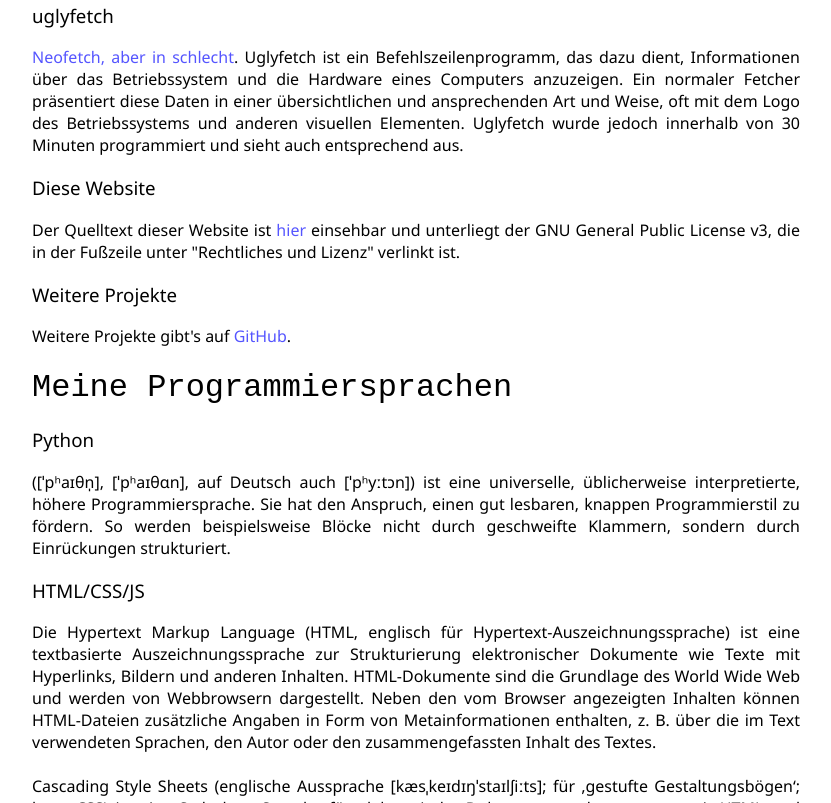
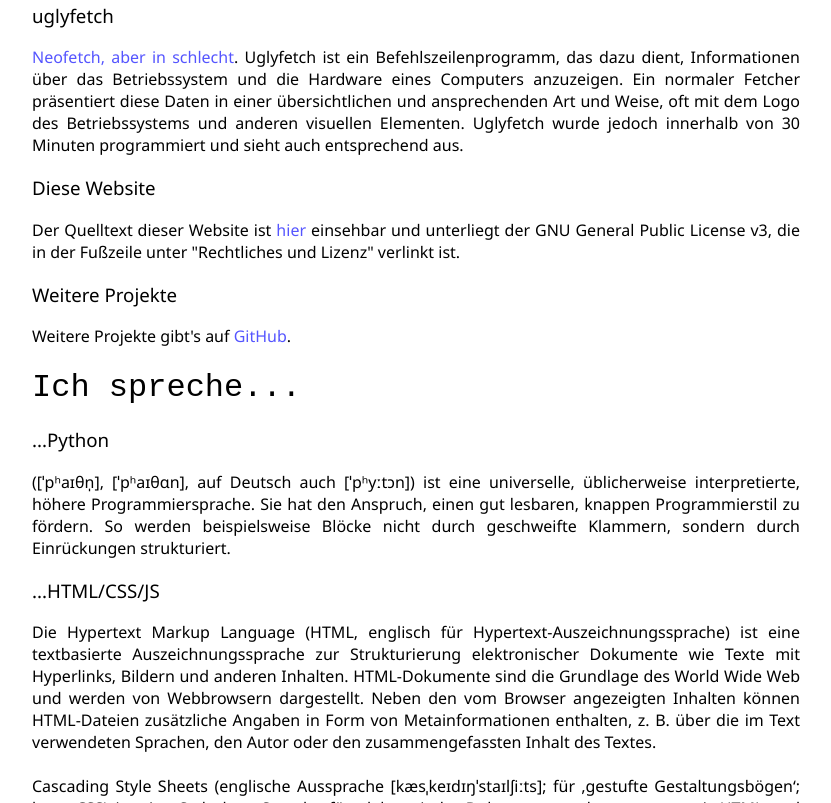
Before and after one commit to JBNCK/jbnck.github.io, a plain HTML site: page de/projekte.html in a window 1280 px wide. Shown: the part 862-1665 px from the top of the page, without its empty margins (224-1055 px from the left). Drawn offline with Linux system fonts and the light colour scheme.

Commit message:
minor tweaks

```diff
--- a/de/projekte.html
+++ b/de/projekte.html
@@ -1,7 +1,7 @@
 <!DOCTYPE html>
 <html lang="de">
     <head>
-        <title>- Jan Biernacik</title>
+        <title>Projekte - Jan Biernacik</title>
         <link rel="icon" href="../media/favicon.jpg">
         <link rel="stylesheet" href="../stylesheets/main.css">
         <link rel="stylesheet" href="../stylesheets/animations.css">
@@ -70,10 +70,10 @@
             <p>Der Quelltext dieser Website ist <span><a href="https://github.com/JBNCK/One-UI-Experience">hier</a></span> einsehbar und unterliegt der GNU General Public License v3, die in der Fußzeile unter "Rechtliches und Lizenz" verlinkt ist.</p>
             <h3>Weitere Projekte</h3>
             <p>Weitere Projekte gibt's auf <span><a href="https://github.com/JBNCK">GitHub</a></span>.</p>
-            <h1>Meine Programmiersprachen</h1>
-            <h3>Python</h3>
+            <h1>Ich spreche...</h1>
+            <h3>...Python</h3>
             <p>([ˈpʰaɪθn̩], [ˈpʰaɪθɑn], auf Deutsch auch [ˈpʰyːtɔn]) ist eine universelle, üblicherweise interpretierte, höhere Programmiersprache. Sie hat den Anspruch, einen gut lesbaren, knappen Programmierstil zu fördern. So werden beispielsweise Blöcke nicht durch geschweifte Klammern, sondern durch Einrückungen strukturiert.</p>
-            <h3>HTML/CSS/JS</h3>
+            <h3>...HTML/CSS/JS</h3>
             <p>Die Hypertext Markup Language (HTML, englisch für Hypertext-Auszeichnungssprache) ist eine textbasierte Auszeichnungssprache zur Strukturierung elektronischer Dokumente wie Texte mit Hyperlinks, Bildern und anderen Inhalten. HTML-Dokumente sind die Grundlage des World Wide Web und werden von Webbrowsern dargestellt. Neben den vom Browser angezeigten Inhalten können HTML-Dateien zusätzliche Angaben in Form von Metainformationen enthalten, z. B. über die im Text verwendeten Sprachen, den Autor oder den zusammengefassten Inhalt des Textes.<br><br>Cascading Style Sheets (englische Aussprache [kæsˌkeɪdɪŋˈstaɪlʃiːts]; für ‚gestufte Gestaltungsbögen‘; kurz: CSS) ist eine Stylesheet-Sprache für elektronische Dokumente und zusammen mit HTML und JavaScript eine der Kernsprachen des World Wide Webs.Sie ist ein sogenannter living standard ‚lebendiger Standard‘ und wird vom World Wide Web Consortium (W3C) beständig weiterentwickelt. Mit CSS werden Gestaltungsanweisungen erstellt, die vor allem zusammen mit den Auszeichnungssprachen HTML und XML (zum Beispiel bei SVG) eingesetzt werden.<br><br>JavaScript (kurz JS) ist eine Skriptsprache, die ursprünglich 1995 von Netscape für dynamisches HTML in Webbrowsern entwickelt wurde, um Benutzerinteraktionen auszuwerten, Inhalte zu verändern, nachzuladen oder zu generieren und so die Möglichkeiten von HTML zu erweitern.Heute wird JavaScript auch außerhalb von Browsern angewendet, etwa auf Servern und in Microcontrollern.</p>
             <a href="https://de.wikipedia.org" class="link">Quelle: Wikipedia</a>
             <h1>Fehler gefunden?</h1>
--- a/stylesheets/main.css
+++ b/stylesheets/main.css
@@ -35,7 +35,7 @@
     font-weight: 100;
 }
 h3 {
-    font-weight: lighter;
+    font-weight: 200;
 }
 p {
     text-align: justify;
--- a/stylesheets/media_queries.css
+++ b/stylesheets/media_queries.css
@@ -21,8 +21,8 @@
 }
 @media screen and (max-width: 400px) {
     main {
-        padding-left: 12px;
-        padding-right: 12px;
+        padding-left: 14px;
+        padding-right: 14px;
     }
     .title_with_button a {
         right: 12px;
```
Also changed, not shown: de/kontakt.html (+1 -1 lines).
